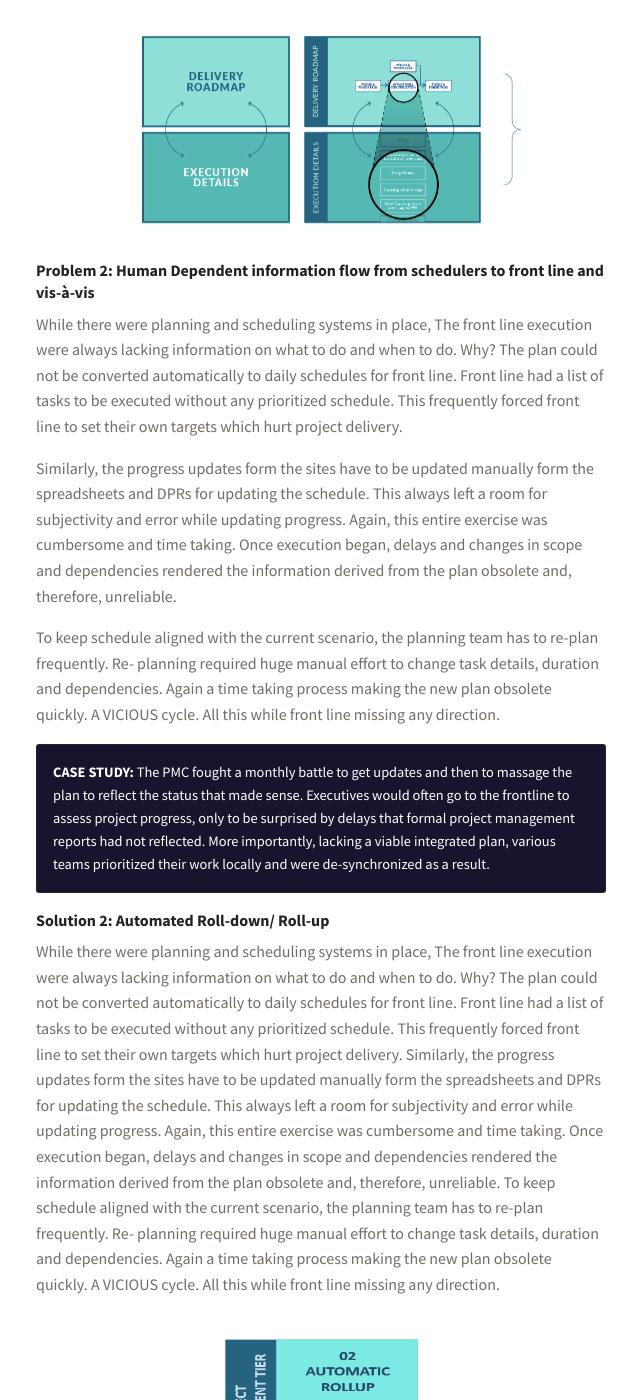
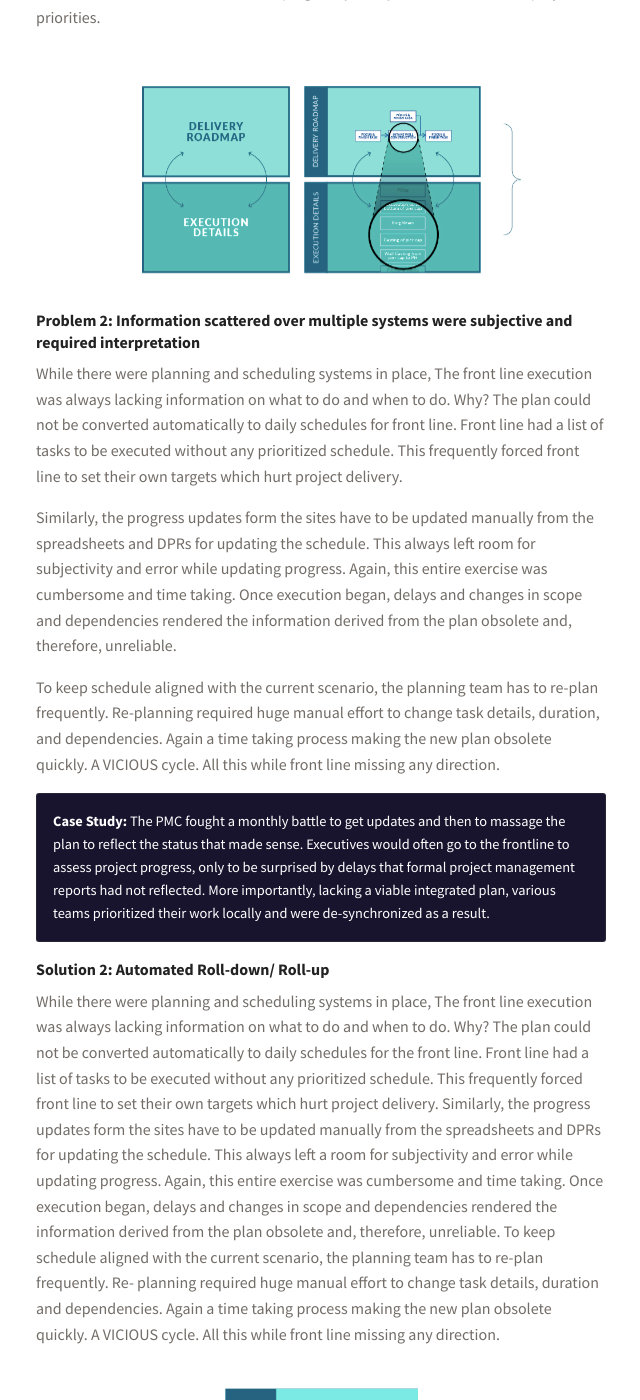
Before and after one commit to AdityaNayak/rz, a Jekyll site: the page built from _posts/2019-03-22-ntpc-new.md, in a window 1280 px wide and 1400 px high, scrolled down 2851 px. Shown: the whole window, without its empty margins (219-859 px from the left). Built offline with Jekyll 4.4.1, drawn with Linux system fonts in a browser that asks for light colours; some web fonts are replaced; a style sheet for code colours, icons or effects is not loaded; some of the changed text lies outside the part shown.

Commit message:
ntpc changes typo

```diff
--- a/_posts/2019-03-22-ntpc-new.md
+++ b/_posts/2019-03-22-ntpc-new.md
@@ -11,10 +11,10 @@
 
 
 <h5 class="bkc bold">We now have the most sophisticated and dynamic project management systems.
-So why is the problem of projects being late and overbudget still remains unsolved?
+So why is the problem of projects being late and overbudget remains unsolved?
 </h5>
 
-While world has seen tremendous advancements and innovations in supply chain and operations management
+While the world has seen tremendous advancements and innovations in supply chain and operation management
 systems, bringing immense benefits to enterprises. Yet, projects continue to lag far behind. According to
 Mckinsey latest report on Megaprojects, Nine out of ten large infrastructure projects are late and over budget.
 
@@ -31,12 +31,12 @@
 </div>
 </div>
 </div>
-So first lets address the elephant in the room. THE DATA. You might still be thinking how can data be the culprit for project delays. In fact the data has been termed as the ‘New Gold’ by many.
+So first let's address the elephant in the room. THE DATA. You might still be thinking of how can data be the culprit for project delays. In fact, the data has been termed as the ‘New Gold’ by many.
 Hang on! Don’t jump the gun. We are getting there. Data is of no use if it doesn’t provide pinpointed
-information. Information which is reliable and can be immediately acted on.
-But the ground reality is the data available to different stakeholders in project is subjective and requires
-interpretation to arrive at any decision. Think about the ever changing project dynamics.
-Current project infrastructure are not adequate to support automatic flow of Information keeping Top
+information. The information which is reliable and can be immediately acted on.
+But the ground reality is the data available to different stakeholders in the project is subjective and requires
+interpretation to arrive at any decision. Think about the ever-changing project dynamics.
+Current project infrastructure is not adequate to support automatic flow of Information keeping Top
 Management, PMO and Front Line Execution DISCONNECTED, always.
 
 <h5 class="bkc bold">One Project, Three disconnected views</h5>
@@ -44,17 +44,17 @@
 	<img src="{{site.url}}/assets/img/ig1.png">
 </div>
 
-<div class="bkc bold">Implications of Disconnected Project Systems = No Ready-to-Act Information</div>
-1. Management is blindsided - Backward-looking Reports
-2. Front line is isolated.
-3. PMO is ineffective and rising overhead costs
+<div class="bkc bold">Implications of Disconnected Project Systems => Subjectivity => No Ready-to-Act
+Information</div>
+1. Backward-looking reports keep management blindsided to the truly critical issues in projects.
+They lack the information on where to intervene
+2. Front line is clueless on what to do and when to do
 
 
 <h5 class="bkc bold">3 Ways NTPC solved these problems</h5>
 
-Before we get on to the solutions, first lets understand what are the problems we are addressing how
-they had been solved traditionally in a unsuccessful ways.
-
+Before we get on to the solutions, first let's understand what the problems are? And how they had been
+solved traditionally in an unsuccessful ways.
 
 <h6 class="bkc bold">Problem 1</h6>
 <div class="bold">Planning and Execution are DISCONNECTED</div>
@@ -63,11 +63,11 @@
 
 <h6 class="bkc bold">Traditional way</h6>
 <div class="bold">Creation of detailed rigid plan, which can’t be used in execution</div>
-It is widely believed that the creation of detailed plan at the start should largely
-take care of the project execution in later part. Actually, it should be like that.
+It is widely believed that the creation of a detailed plan at the start should largely
+take care of the project execution in the later part. It should be like that.
 Isn’t plan should serve as the project delivery guideline for the frontline
 execution. But the plan fails to do so.
-Plan at this detailed level are hardly understood by the front line. Forcing
+Any plan at this level of detail are hardly understood by the front line. Forcing
 executioners to have their own interpretation of the plan which might not be
 aligned with the project delivery roadmap.
 
@@ -96,8 +96,8 @@
 Planning this way ensured the project can be managed with relative simplicity and stability. Subtasks and
 checklists can be modified on the fly by the frontline without affecting the critical path. The 30-task delivery
 roadmap highlights critical packages for executives, from where they can drill down as needed.
-The integrated plan meant that the same planned being followed by all the stakeholders across project including
-the external vendors and contractors keeping everyone synchronized with the project priority.
+The integrated plan meant that the same planned being followed by all the stakeholders across the project including
+the external vendors and contractors keeping everyone synchronized with the project priorities.
 
 
 <div class="text-center">
@@ -106,29 +106,28 @@
 
 <h6 class="bkc bold">
 
-Problem 2: Human Dependent information flow from schedulers to front line and
-vis-à-vis
+Problem 2: Information scattered over multiple systems were subjective and
+required interpretation
 </h6>
 
-While there were planning and scheduling systems in place, The front line execution were always lacking
+While there were planning and scheduling systems in place, The front line execution was always lacking
 information on what to do and when to do. Why? The plan could not be converted automatically to daily
 schedules for front line. Front line had a list of tasks to be executed without any prioritized schedule. This
 frequently forced front line to set their own targets which hurt project delivery.
 
-Similarly, the progress updates form the sites have to be updated manually form the spreadsheets and
-DPRs for updating the schedule. This always left a room for subjectivity and error while updating progress.
+Similarly, the progress updates form the sites have to be updated manually from the spreadsheets and
+DPRs for updating the schedule. This always left room for subjectivity and error while updating progress.
 Again, this entire exercise was cumbersome and time taking. Once execution began, delays and changes in
 scope and dependencies rendered the information derived from the plan obsolete and, therefore,
 unreliable.
 
-To keep schedule aligned with the current scenario, the planning team has to re-plan frequently. Re-
-planning required huge manual effort to change task details, duration and dependencies. Again a time
+To keep schedule aligned with the current scenario, the planning team has to re-plan frequently. Re-planning required huge manual effort to change task details, duration, and dependencies. Again a time
 taking process making the new plan obsolete quickly. A VICIOUS cycle. All this while front line missing any
 direction.
 
 
 <div class="callout dbbg">
-	<p class="s wc"><span class="bold">CASE STUDY:</span>The PMC fought a monthly battle to get updates and then to massage the plan to reflect the status that made sense. Executives would often go to the frontline to assess project progress, only to be surprised by delays that
+	<p class="s wc"><span class="bold">Case Study:</span> The PMC fought a monthly battle to get updates and then to massage the plan to reflect the status that made sense. Executives would often go to the frontline to assess project progress, only to be surprised by delays that
 formal project management reports had not reflected. More importantly, lacking a viable integrated plan, various teams
 prioritized their work locally and were de-synchronized as a result.
 	</p>
@@ -138,11 +137,11 @@
 Solution 2: Automated Roll-down/ Roll-up
 </h6>
 
-While there were planning and scheduling systems in place, The front line execution were always lacking
+While there were planning and scheduling systems in place, The front line execution was always lacking
 information on what to do and when to do. Why? The plan could not be converted automatically to daily
-schedules for front line. Front line had a list of tasks to be executed without any prioritized schedule. This
+schedules for the front line. Front line had a list of tasks to be executed without any prioritized schedule. This
 frequently forced front line to set their own targets which hurt project delivery.
-Similarly, the progress updates form the sites have to be updated manually form the spreadsheets and
+Similarly, the progress updates form the sites have to be updated manually from the spreadsheets and
 DPRs for updating the schedule. This always left a room for subjectivity and error while updating progress.
 Again, this entire exercise was cumbersome and time taking. Once execution began, delays and changes in
 scope and dependencies rendered the information derived from the plan obsolete and, therefore,
@@ -162,7 +161,7 @@
 Problem 3: Disconnect between management view and actual project status
 </h6>
 Senior management feared that they might be getting blindsided to issues that are truly critical to the project
-and last minute surprises could cause significant delays to the project. The ‘Hydrotest’ milestone had already
+and last-minute surprises could cause significant delays to the project. The ‘Hydrotest’ milestone had already
 suffered delays and senior management did not want the same to happen to the subsequent milestones
 
 
@@ -171,25 +170,25 @@
 </h6>
 As engineering submits drawings, purchasing places orders and execution teams fill Daily Progress
 Reports, Realization’s Project Delivery System not only updates the project plan but also provides
-forward-looking status to executives and project managers. Last minute surprises for executives are
-fewer, and everyone proactively takes care of the issues that are slowing the project down.
+forward-looking status to executives and project managers. Last-minute surprises for executives are
+fewer, and everyone pro-actively takes care of the issues that are slowing the project down.
 
 
 <div class="callout dbbg">
 	<p class="s wc">
-		Power Plant projects are large and complex in nature with many external stake holders. NTPC has over 40 years of experience in executing such projects. Our project management teams are amongst the best in the country and the world.
+		Power Plant projects are large and complex in nature with many external stakeholders. NTPC has over 40 years of experience in executing such projects. Our project management teams are amongst the best in the country and the world.
 </p>
 <p class="s wc">
 		Yet, because of the dynamic nature of projects, synchronization (of various internal and external partners) and having meaningful signals to facilitate management control are practical challenges that we have recognized and been trying to address and improve for a long time. Realization's TOC based methodology and Concerto system have helped us in addressing these aspects of project management
 </p><p class="s wc">
-		In NTPC Khargone, within a month of starting the implementations of Project Analytics , our project management team had complete visibility of the bottleneck areas. Even when new bottlenecks are emerging, we are not taken by surprise. This enabled Team Khargone to take a lot of actions pro-actively and now our entire management team has full control on the due dates. We are going to complete major milestones on time. Some welcome changes that are helping us in pro-active decisions and actions are:</p>
+		In NTPC Khargone, within a month of starting the implementations of Project Analytics, our project management team had complete visibility of the bottleneck areas. Even when new bottlenecks are emerging, we are not taken by surprise. This enabled Team Khargone to take a lot of actions pro-actively and now our entire management team has full control over the due dates. We are going to complete major milestones on time. Some welcome changes that are helping us in pro-active decisions and actions are:</p>
 <ol class="wc s">
 	<li>Priorities are aligned for project level of management - decisions and subsequent actions are faster</li>
 <li>Each level of management have reliable, unbiased and meaningful visibility of their respective areas</li>
 <li>Warning signals from the system are definitely forward-looking</li>
 </ol>
 <p class="s wc">
-		We are confident that we are going to achieve all the remaining milestones on time and we are implementing the Project Analytics system in a second Thermal Power plant project in Patratu
+		We are confident that we are going to achieve all the remaining milestones on time and we are implementing the Project Analytics system in a second Thermal Power plant project in Patratu.
 	</p>
 	<div class="row">
 		<div class="small-2 columns">
```
Also changed, not shown: other parts of _posts/2019-03-22-ntpc-new.md (+3 -3 lines).
